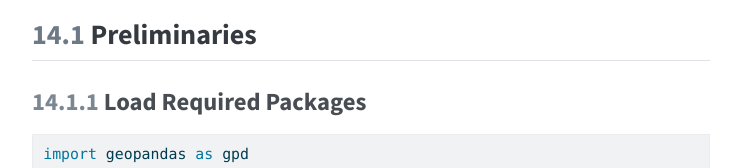
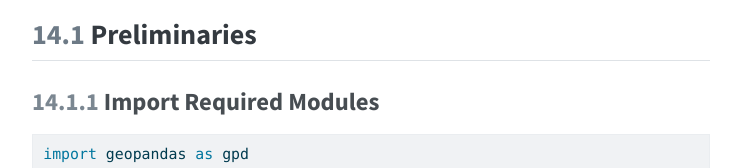
Before and after one commit to geodapress/spatial-cluster-companion, a plain HTML site: page docs/cluster_validation.html in a window 1280 px wide. Shown: the part 1326-1494 px from the top of the page, without its empty margins (269-1010 px from the left). Drawn offline with nearby package versions, Linux system fonts and the light colour scheme; a script that the page names is missing.

Commit message:
import modules in cluster validation

```diff
--- a/docs/cluster_validation.html
+++ b/docs/cluster_validation.html
@@ -369,7 +369,7 @@ Required Data Sets
 <section id="preliminaries" class="level2" data-number="14.1">
 <h2 data-number="14.1" class="anchored" data-anchor-id="preliminaries"><span class="header-section-number">14.1</span> Preliminaries</h2>
 <section id="load-required-packages" class="level3" data-number="14.1.1">
-<h3 data-number="14.1.1" class="anchored" data-anchor-id="load-required-packages"><span class="header-section-number">14.1.1</span> Load Required Packages</h3>
+<h3 data-number="14.1.1" class="anchored" data-anchor-id="load-required-packages"><span class="header-section-number">14.1.1</span> Import Required Modules</h3>
 <div id="e49b893f" class="cell" data-execution_count="1">
 <div class="sourceCode cell-code" id="cb1"><pre class="sourceCode python code-with-copy"><code class="sourceCode python"><span id="cb1-1"><a href="#cb1-1" aria-hidden="true" tabindex="-1"></a><span class="im">import</span> geopandas <span class="im">as</span> gpd</span>
 <span id="cb1-2"><a href="#cb1-2" aria-hidden="true" tabindex="-1"></a><span class="im">import</span> pandas <span class="im">as</span> pd</span>
```
